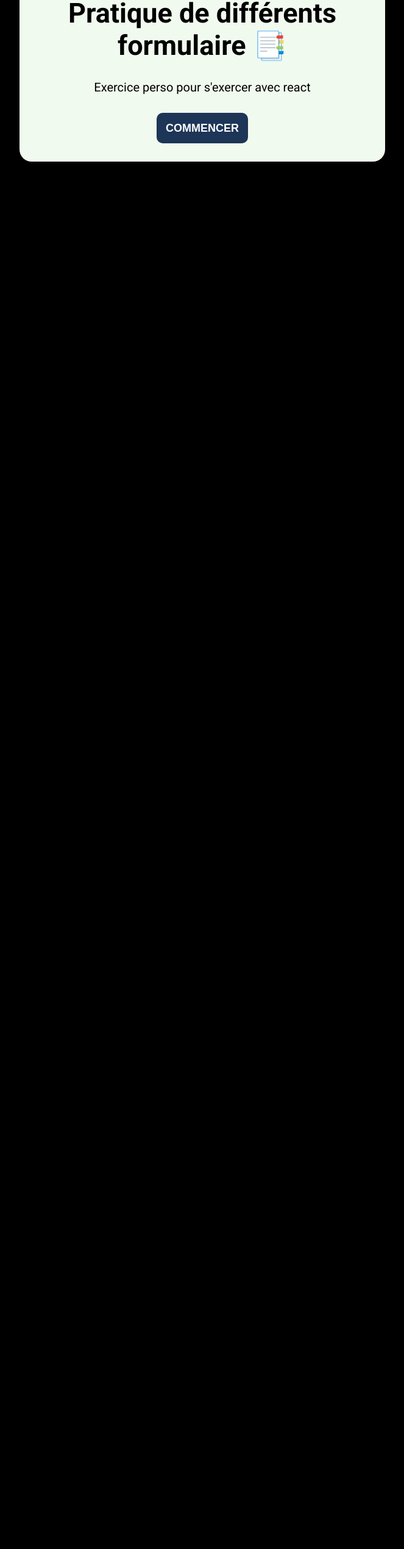
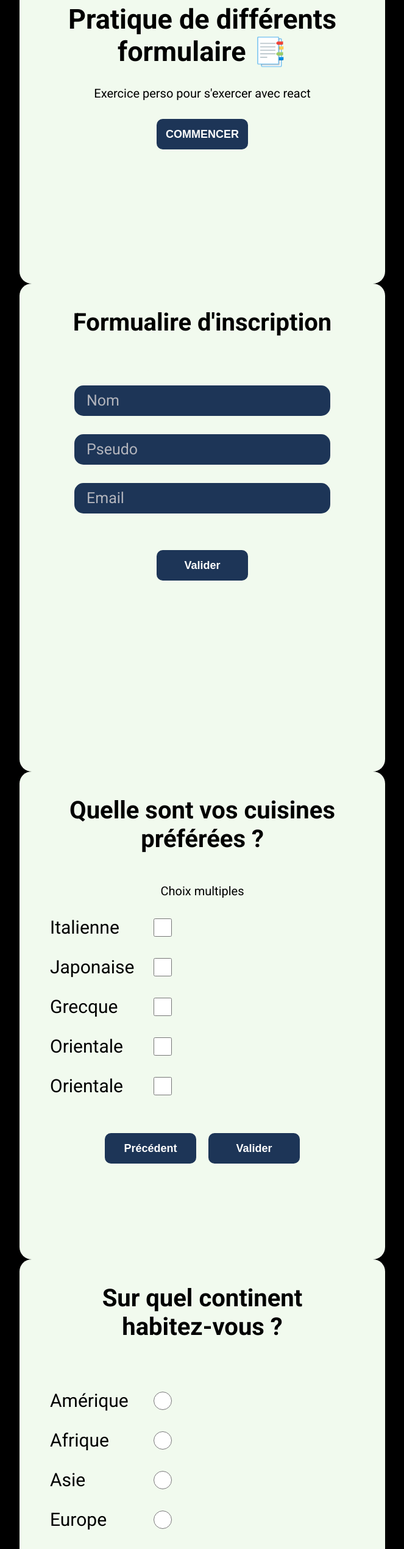
Before and after one commit to Ale-Sandro/multiforms, a React (Create React App) app: page / in a window 1280 px wide. Shown: the part 215-2755 px from the top of the page at 61% size, without its empty margins (308-971 px from the left). Before the commit the page ends 800 px from the top, so only its background shows below. Built offline with nearby package versions, Linux system fonts and the light colour scheme.

Commit message:
Ajout des derniers formulaires et nettoyage du css

```diff
--- a/src/App.js
+++ b/src/App.js
@@ -3,19 +3,33 @@ import ContainerForm from "./Components/UI/ContainerForm";
 import StepValidation from "./Components/StepValidation/StepValidation";
 import Inscription from "./Components/Forms/Inscription";
 import InfoCartBegin from "./Components/InfoCarts/InfoCartBegin";
+import InfoCartEnd from "./Components/InfoCarts/InfoCartEnd";
+import Checkbox from "./Components/Forms/Checkbox";
+import FormRadio from "./Components/Forms/FormRadio";
 import { useState } from "react";
 
 function App() {
   const [formIndex, setFormIndex] = useState(0);
 
+  const modifyIndex = (nextOrPrev) => {
+    if (nextOrPrev === "-") {
+      setFormIndex(formIndex - 1);
+    }
+    if (nextOrPrev === "+") {
+      setFormIndex(formIndex + 1);
+    }
+  };
   return (
-    <div className="App">
+    <>
       <ContainerForm>
         <StepValidation />
-        {formIndex === 0 && <InfoCartBegin modifyIndex={setFormIndex} />}
-        {formIndex === 1 && <Inscription modifyIndex={setFormIndex} />}
+        {formIndex === 0 && <InfoCartBegin modifyIndex={modifyIndex} />}
+        {formIndex === 0 && <Inscription modifyIndex={modifyIndex} />}
+        {formIndex === 0 && <Checkbox modifyIndex={modifyIndex} />}
+        {formIndex === 0 && <FormRadio />}
+        {formIndex === 0 && <InfoCartEnd />}
       </ContainerForm>
-    </div>
+    </>
   );
 }
 
--- /dev/null
+++ b/src/Components/Forms/Checkbox.js
@@ -0,0 +1,39 @@
+import React from "react";
+import style from "./forms.module.css";
+
+export default function Checkbox() {
+  return (
+    <form>
+      <div className={style.headerForm}>
+        <h3 className={style.titleForm}>
+          Quelle sont vos cuisines préférées ?
+        </h3>
+        <span>Choix multiples</span>
+      </div>
+      <div className={style.containerInput}>
+        <label htmlFor="italian">Italienne</label>
+        <input type="checkbox" id="italian" value="italian"></input>
+      </div>
+      <div className={style.containerInput}>
+        <label htmlFor="japanese">Japonaise</label>
+        <input type="checkbox" id="japanese" value="japanese"></input>
+      </div>
+      <div className={style.containerInput}>
+        <label htmlFor="Greek">Grecque</label>
+        <input type="checkbox" id="Greek" value="Greek"></input>
+      </div>
+      <div className={style.containerInput}>
+        <label htmlFor="oriental">Orientale</label>
+        <input type="checkbox" id="oriental" value="oriental"></input>
+      </div>
+      <div className={style.containerInput}>
+        <label htmlFor="oriental">Orientale</label>
+        <input type="checkbox" id="oriental" value="oriental"></input>
+      </div>
+      <div className={style.buttons}>
+        <button type="button">Précédent</button>
+        <button>Valider</button>
+      </div>
+    </form>
+  );
+}
--- /dev/null
+++ b/src/Components/Forms/FormRadio.js
@@ -0,0 +1,57 @@
+import React from "react";
+import style from "./forms.module.css";
+
+export default function formRadio() {
+  return (
+    <form>
+      <div className={style.headerForm}>
+        <h3 className={style.titleForm}>
+          Sur quel continent <br></br>habitez-vous ?
+        </h3>
+      </div>
+      <div className={style.containerInput}>
+        <label htmlFor="america">Amérique</label>
+        <input
+          type="radio"
+          id="america"
+          value="america"
+          name="continent"
+        ></input>
+      </div>
+      <div className={style.containerInput}>
+        <label htmlFor="africa">Afrique</label>
+        <input type="radio" id="africa" value="africa" name="continent"></input>
+      </div>
+      <div className={style.containerInput}>
+        <label htmlFor="asie">Asie</label>
+        <input type="radio" id="asie" value="asie" name="continent"></input>
+      </div>
+      <div className={style.containerInput}>
+        <label htmlFor="europe">Europe</label>
+        <input type="radio" id="europe" value="europe" name="continent"></input>
+      </div>
+      <div className={style.containerInput}>
+        <label htmlFor="oceanie">Océanie</label>
+        <input
+          type="radio"
+          id="oceanie"
+          value="oceanie"
+          name="continent"
+        ></input>
+      </div>
+      <div className={style.containerInput}>
+        <label htmlFor="antarctique">Antarctique</label>
+        <input
+          type="radio"
+          id="antarctique"
+          value="antarctique"
+          name="continent"
+        ></input>
+      </div>
+      <div className={style.buttons}>
+        <button type="button">Précédent</button>
+        <button>Valider</button>
+      </div>
+    </form>
+  );
+}
--- a/src/Components/Forms/Inscription.js
+++ b/src/Components/Forms/Inscription.js
@@ -8,23 +8,23 @@ export default function Inscription() {
 
   return (
     <form onSubmit={submitHandler}>
-      <h3>Formualire d'inscription</h3>
-      <div>
+      <h3 className={style.titleForm}>Formualire d'inscription</h3>
+      <div className={style.infoUser}>
         <input type="text" id="name" placeholder=" "></input>
         <div className={style["bg-label"]}></div>
         <label htmlFor="name">Nom</label>
       </div>
-      <div>
+      <div className={style.infoUser}>
         <input type="text" id="username" placeholder=" "></input>
         <div className={style["bg-label"]}></div>
         <label htmlFor="username">Pseudo</label>
       </div>
-      <div>
+      <div className={style.infoUser}>
         <input type="email" id="email" placeholder=" " />
         <div className={style["bg-label"]}></div>
         <label htmlFor="email">Email</label>
       </div>
-      <div className={style.buttons}>
+      <div className={style.buttonsUserInfo}>
         <button>Valider</button>
       </div>
     </form>
--- a/src/Components/Forms/forms.module.css
+++ b/src/Components/Forms/forms.module.css
@@ -1,26 +1,88 @@
 form {
   border-radius: 2rem;
   background-color: #f1faee;
-  height: 60rem;
+  height: 80rem;
   font-size: 3rem;
 
   display: flex;
   flex-direction: column;
   align-items: center;
-  gap: 5rem;
+  gap: 3rem;
 }
-form h3 {
+
+.titleForm {
   color: #000;
   font-size: 4rem;
   text-align: center;
   margin-top: 4rem;
+  margin-bottom: 5rem;
 }
-form div {
+.titleForm + span {
+  font-size: 2rem;
+  text-align: center;
+  display: block;
+  margin-top: 2rem;
+}
+
+.containerInput {
+  width: 100%;
+  display: flex;
+  justify-content: flex-start;
+  align-items: center;
+}
+.containerInput label {
+  pointer-events: none;
+  margin-left: 5rem;
+  width: 15rem; /*A modifier selon la longuer du label */
+  /*attribue d'une width pour que tous les checkbox sont aligné de haut en bas*/
+}
+.containerInput input {
+  width: 3rem;
+  height: 3rem;
+  margin-left: 2rem;
+  cursor: pointer;
+}
+
+.buttons {
+  display: flex;
+  gap: 2rem;
+}
+
+/* button */
+button {
+  margin: auto;
+  display: flex;
+  justify-content: center;
+  align-items: center;
+}
+button {
+  color: #fff;
+  font-size: 1.8rem;
+  font-weight: 600;
+  border: none;
+  background-color: #1d3557;
+  height: 5rem;
+  width: 15rem;
+  border-radius: 10px;
+  cursor: pointer;
+  text-align: center;
+  margin-top: 3rem;
+}
+button:hover {
+  background-color: #e63946;
+}
+button:active {
+  transform: scale(0.9);
+}
+
+/* Inscriptions.js */
+
+form .infoUser {
   position: relative;
   width: 70%;
 }
 
-div input {
+.infoUser input {
   color: #fff;
   font-weight: 600;
   font-size: 2rem;
@@ -33,7 +95,7 @@ div input {
   padding: 0 20px;
 }
 
-div label {
+.infoUser label {
   position: absolute;
   font-size: 2.5rem;
   color: #b2b4bc;
@@ -43,8 +105,8 @@ div label {
   transition: transform 200ms, color 200ms;
 }
 
-input:focus ~ label,
-input:not(:placeholder-shown) ~ label {
+.infoUser input:focus ~ label,
+.infoUser input:not(:placeholder-shown) ~ label {
   transform: translateY(-2.6rem) translateX(1.2rem) scale(0.7);
   font-weight: 600;
   color: #000;
@@ -61,32 +123,7 @@ input:not(:placeholder-shown) ~ label {
   transition: transform 200ms;
   width: 10rem;
 }
-input:focus ~ .bg-label,
-input:not(:placeholder-shown) ~ .bg-label {
+.infoUser input:focus ~ .bg-label,
+.infoUser input:not(:placeholder-shown) ~ .bg-label {
   transform: translateY(10px);
 }
-
-/* button */
-.buttons {
-  display: flex;
-  justify-content: flex-end;
-}
-.buttons button {
-  color: #fff;
-  font-size: 1.8rem;
-  font-weight: 600;
-  border: none;
-  background-color: #1d3557;
-  height: 5rem;
-  width: 15rem;
-  border-radius: 10px;
-  cursor: pointer;
-  text-align: center;
-  margin-top: 3rem;
-}
-.buttons button:hover {
-  background-color: #e63946;
-}
-.buttons button:active {
-  transform: scale(0.9);
-}
--- /dev/null
+++ b/src/Components/InfoCarts/InfoCart.module.css
@@ -0,0 +1,17 @@
+.container__cartInfo {
+  border-radius: 2rem;
+  background-color: #f1faee;
+  height: 50rem;
+  padding: 1rem;
+}
+
+.container__cartInfo h1 {
+  font-size: 4.5rem;
+  text-align: center;
+  padding: 3rem;
+}
+
+.container__cartInfo p {
+  font-size: 2rem;
+  text-align: center;
+}
--- a/src/Components/InfoCarts/InfoCartBegin.js
+++ b/src/Components/InfoCarts/InfoCartBegin.js
@@ -1,12 +1,12 @@
 import React from "react";
-import style from "./InfoCartBegin.module.css";
+import style from "./InfoCart.module.css";
 
 export default function InfoCartBegin(props) {
   return (
-    <div className={style["container__cartbegin"]}>
+    <div className={style["container__cartInfo"]}>
       <h1>Pratique de différents formulaire 📑</h1>
       <p>Exercice perso pour s'exercer avec react</p>
-      <button onClick={() => props.modifyIndex(1)}>COMMENCER</button>
+      <button onClick={() => props.modifyIndex("+")}>COMMENCER</button>
     </div>
   );
 }
--- a/src/Components/InfoCarts/InfoCartBegin.module.css
+++ /dev/null
@@ -1,42 +0,0 @@
-.container__cartbegin {
-  border-radius: 2rem;
-  background-color: #f1faee;
-  height: 30rem;
-}
-
-.container__cartbegin h1 {
-  font-size: 4.5rem;
-  text-align: center;
-  padding: 3rem;
-}
-
-.container__cartbegin p {
-  font-size: 2rem;
-  text-align: center;
-}
-
-button {
-  margin: auto;
-  display: flex;
-  justify-content: center;
-  align-items: center;
-}
-button {
-  color: #fff;
-  font-size: 1.8rem;
-  font-weight: 600;
-  border: none;
-  background-color: #1d3557;
-  height: 5rem;
-  width: 15rem;
-  border-radius: 10px;
-  cursor: pointer;
-  text-align: center;
-  margin-top: 3rem;
-}
-button:hover {
-  background-color: #e63946;
-}
-button:active {
-  transform: scale(0.9);
-}
--- /dev/null
+++ b/src/Components/InfoCarts/InfoCartEnd.js
@@ -0,0 +1,11 @@
+import React from "react";
+import style from "./InfoCart.module.css";
+
+export default function InfoCartEnd() {
+  return (
+    <div className={style["container__cartInfo"]}>
+      <h1>Terminé ! 👌</h1>
+      <p>Voici vos données entrées dans le formulaire : </p>
+    </div>
+  );
+}
--- a/src/index.css
+++ b/src/index.css
@@ -17,12 +17,13 @@ body {
     sans-serif;
   display: flex;
   justify-content: center;
+  align-items: flex-start;
   height: 100vh;
   background-color: #000000;
 }
 
 @media screen and (max-width: 650px) {
   html {
-    font-size: 10px;
+    font-size: 9px;
   }
 }
--- a/src/index.js
+++ b/src/index.js
@@ -3,7 +3,7 @@ import { createRoot } from "react-dom/client";
 import "./index.css";
 import App from "./App";
 
-const root = createRoot(document.getElementById("root"));
+const root = createRoot(document.querySelector("body"));
 
 root.render(
   <React.StrictMode>
```
